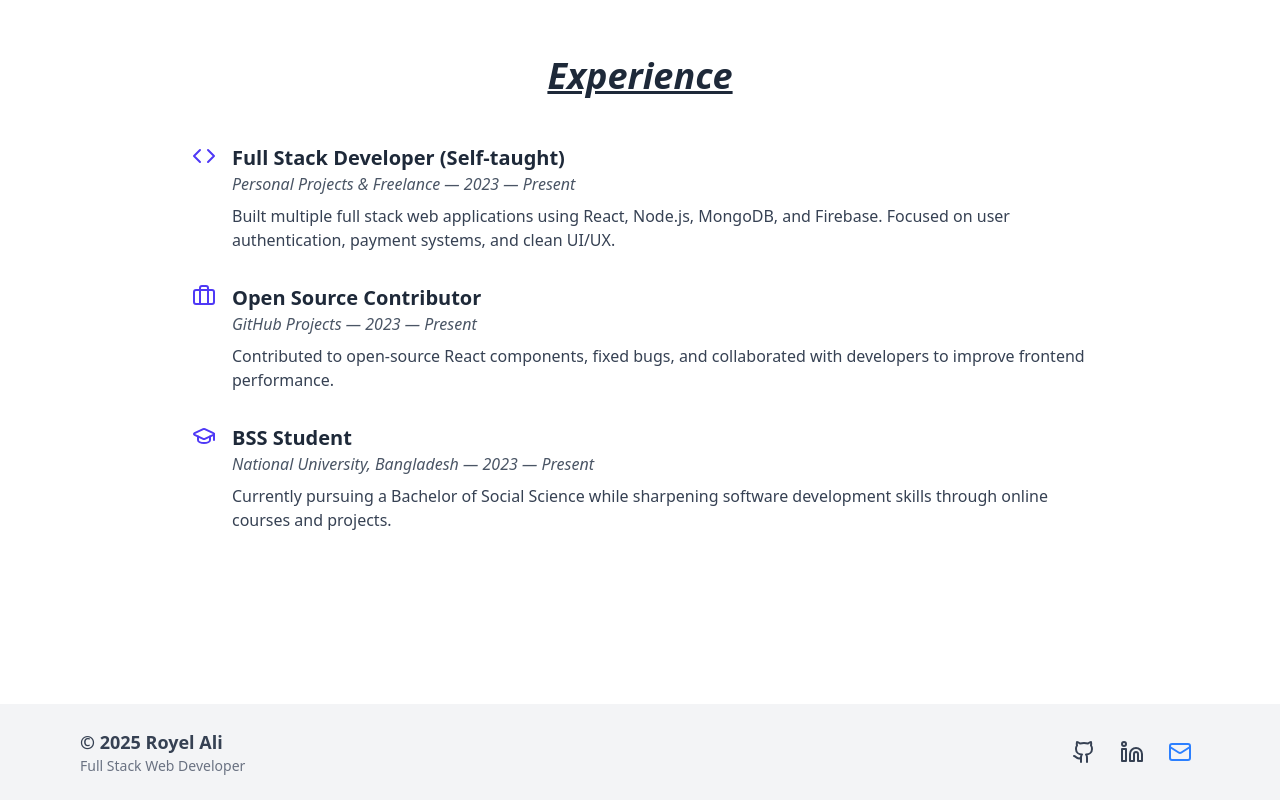
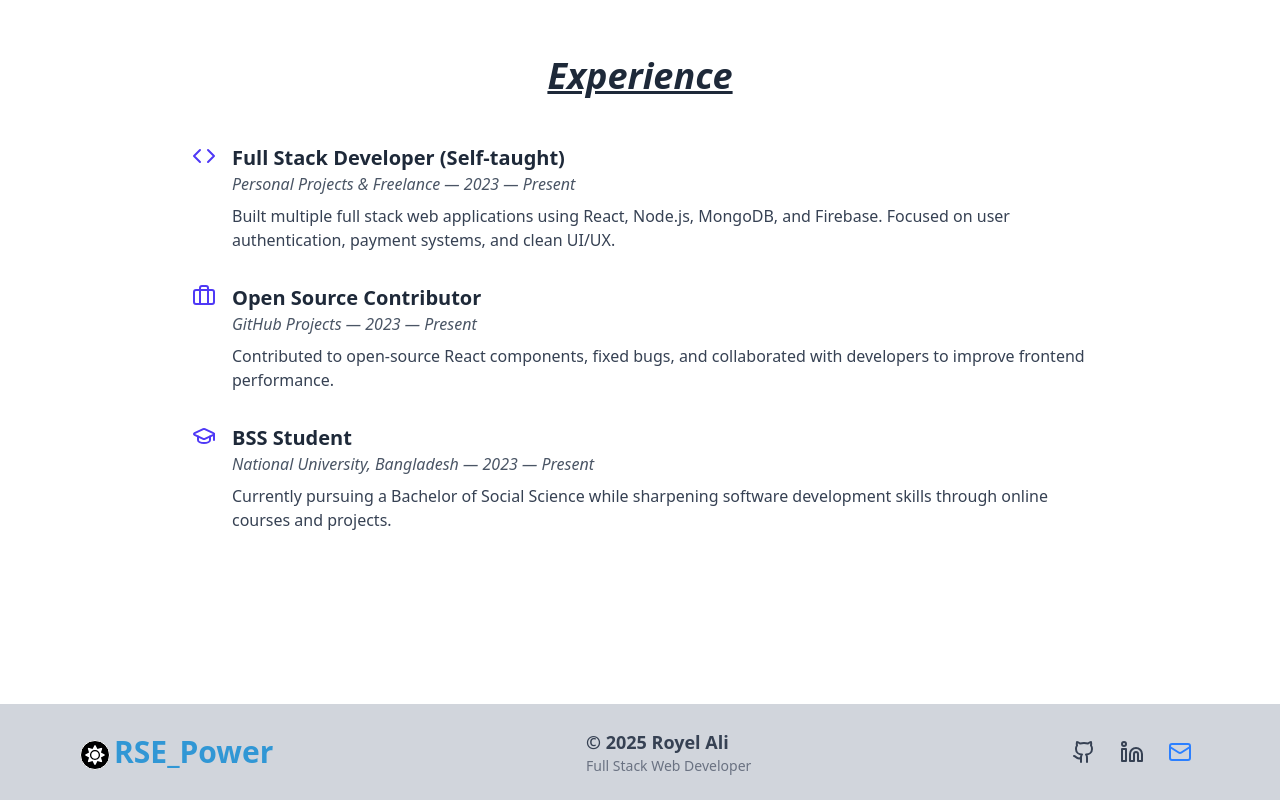
Before and after one commit to Royel500/Portfolio_Website, a React (Vite) app: page /about in a window 1280 px wide. Shown: the part 1318-2118 px from the top of the page. Built offline with nearby package versions, Linux system fonts and the light colour scheme.

Commit message:
github readme

```diff
--- a/src/shears/Footer.jsx
+++ b/src/shears/Footer.jsx
@@ -1,10 +1,44 @@
 import React from 'react';
 import { Github, Linkedin, Mail } from 'lucide-react';
+import { motion } from "framer-motion";
+import { FaSun } from 'react-icons/fa';
+
 
 const Footer = () => {
   return (
-    <footer className="bg-gray-100 text-gray-700 py-6 mt-10">
+    <footer className="bg-gray-300 text-gray-700 py-6 mt-10">
       <div className="max-w-6xl mx-auto px-4 flex flex-col md:flex-row justify-between items-center gap-4">
+              {/* Left: Logo */}
+        <div className="flex">
+   <FaSun size={30} className='mr-4 mt-1.5 border bg-black text-white rounded-full p-1'/>
+                      <motion.label
+      className="text-3xl -ml-3 font-extrabold "
+      animate={{
+        color: [
+
+          "#e11d48", // rose
+          "#3b82f6", // blue
+          "#10b981", // green
+          "#f59e0b", // amber
+          "#8b5cf6", // violet
+          "#ec4899", // pink
+          "#14b8a6", // teal
+          "#f43f5e", // red
+          "#e11d48"]
+      }}
+      transition={{
+        duration: 5,
+        repeat: Infinity,
+        ease: "linear",
+      }}
+    >
+
+    RSE_Power
+    </motion.label>
+          {/* <h1 className="text-2xl font-bold text-indigo-600 cursor-pointer">
+
+          </h1> */}
+        </div>
         {/* Left Side: Name or Brand */}
         <div className="text-center md:text-left">
           <p className="text-lg font-semibold">© {new Date().getFullYear()} Royel Ali</p>
--- a/src/shears/Navbar.jsx
+++ b/src/shears/Navbar.jsx
@@ -2,6 +2,7 @@ import React, { useState } from 'react';
 import { NavLink } from 'react-router';
 import { Menu, X } from 'lucide-react';
 import { motion } from "framer-motion";
+import { FaSun } from 'react-icons/fa';
 const Navbar = () => {
   const [isOpen, setIsOpen] = useState(false);
 
@@ -16,10 +17,10 @@ const Navbar = () => {
     <nav className="bg-white shadow-md sticky top-0 left-0 w-full z-50">
       <div className="max-w-6xl mx-auto px-4 py-3 flex items-center justify-between">
         {/* Left: Logo */}
-        <div className="flex-shrink-0">
-
+        <div className="flex">
+   <FaSun size={30} className='mr-4 mt-1.5 border bg-black text-white rounded-full p-1'/>
                       <motion.label
-      className="text-3xl -ml-3 font-extrabold"
+      className="text-3xl -ml-3 font-extrabold "
       animate={{
         color: [
 
@@ -39,6 +40,7 @@ const Navbar = () => {
         ease: "linear",
       }}
     >
+
     RSE_Power
     </motion.label>
           {/* <h1 className="text-2xl font-bold text-indigo-600 cursor-pointer">
```
Also changed, not shown: 1 other file (tests, documents, lock files or other folders).
